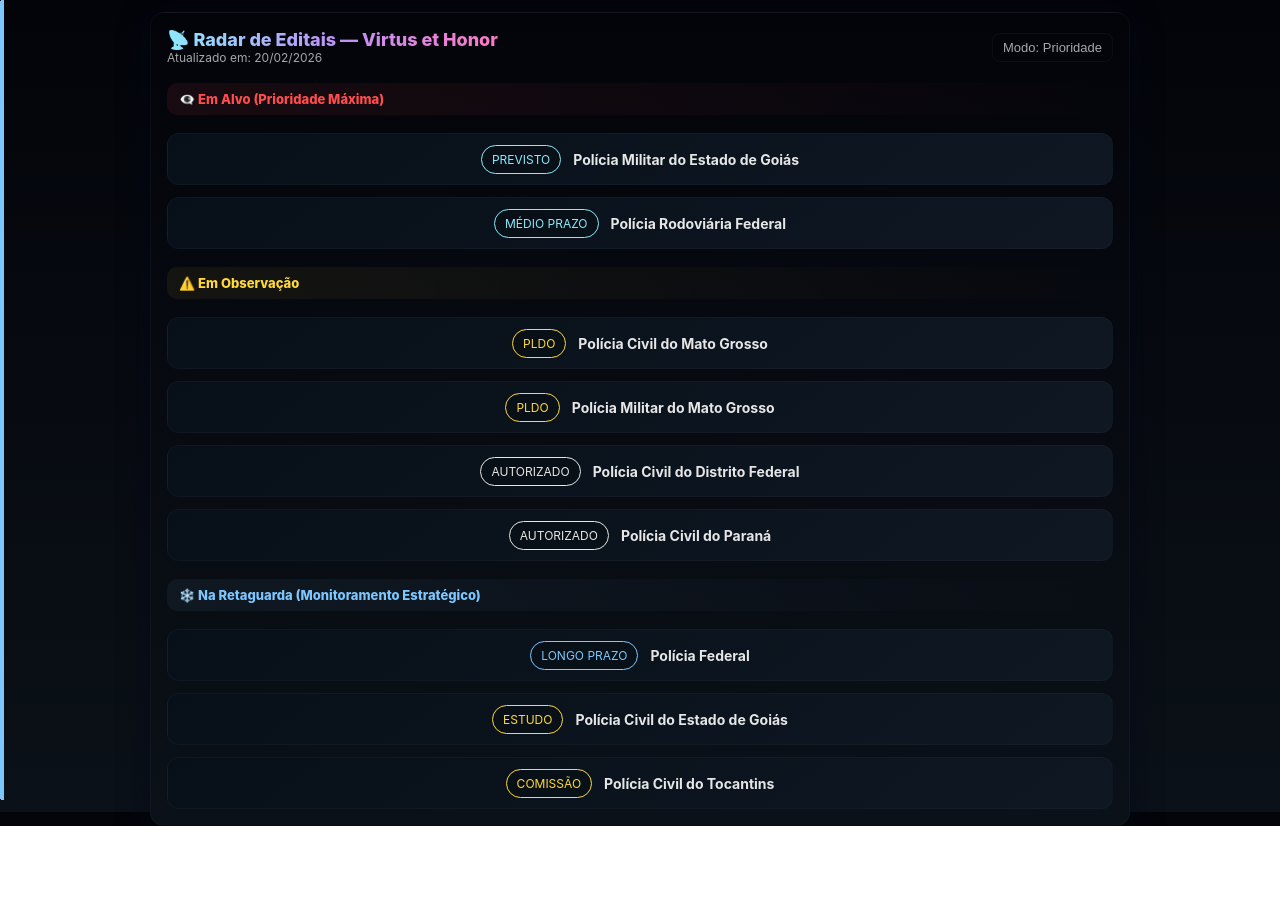
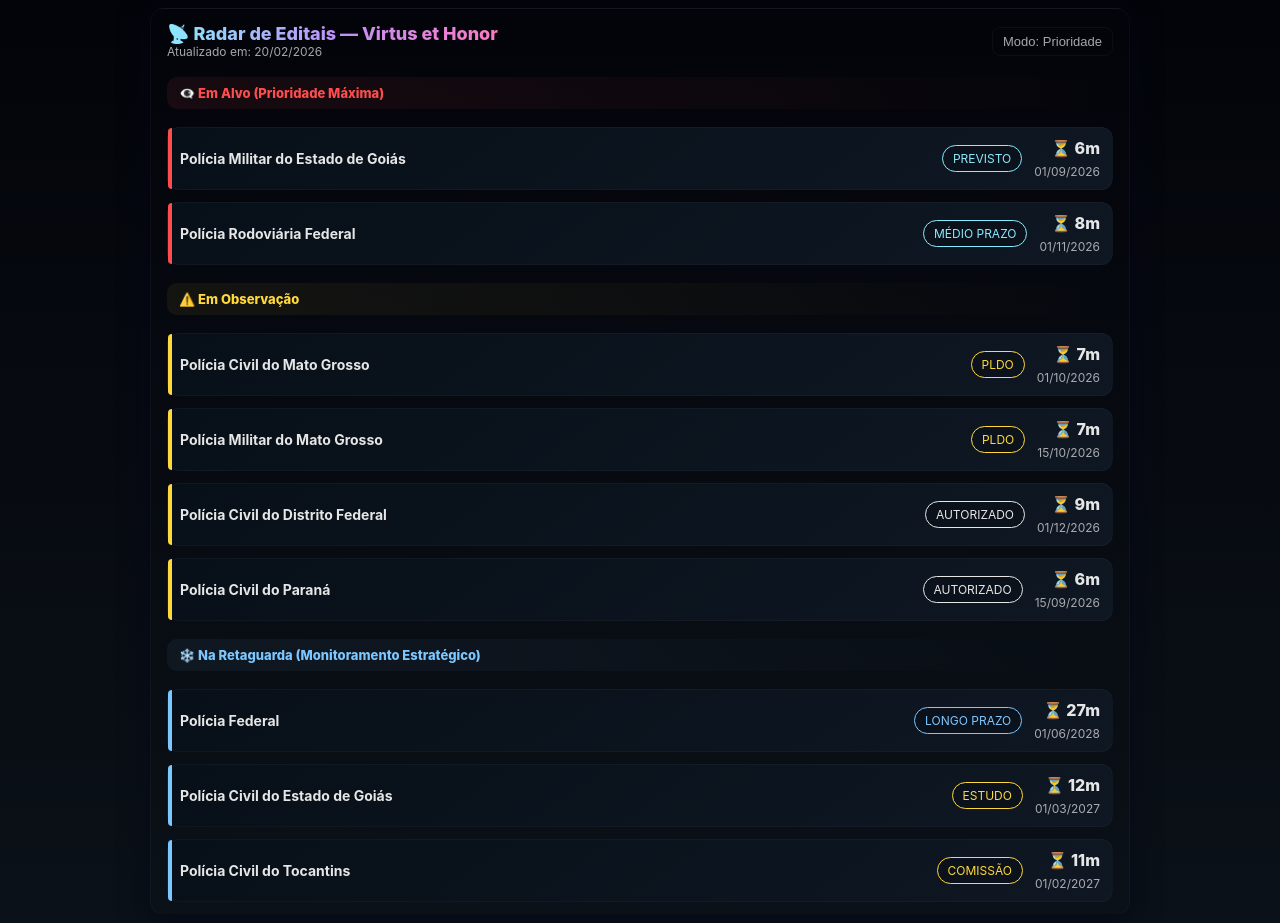
Before and after one commit to Fernando-NK/Widget-Notion, a plain HTML site: page index.html in a window 1280 px wide. Before the commit the page ends 826 px from the top, so only its background shows below. Drawn offline with Linux system fonts and the light colour scheme.

Commit message:
Update index.html

```diff
--- a/index.html
+++ b/index.html
@@ -24,12 +24,22 @@
   }
 
   *{box-sizing:border-box}
-  html,body{height:100%;margin:0;padding:0;font-family:var(--font-sans);-webkit-font-smoothing:antialiased;background:linear-gradient(180deg,var(--bg-start),var(--bg-end));color:#e6e6e6}
+  /* REMOVED height:100% to avoid embedded footer/scroll artifacts */
+  html,body{
+    margin:0;
+    padding:0;
+    font-family:var(--font-sans);
+    -webkit-font-smoothing:antialiased;
+    background:linear-gradient(180deg,var(--bg-start),var(--bg-end));
+    color:#e6e6e6;
+    overflow-x:hidden;
+  }
   html[data-embed] body{background:transparent}
 
-  /* container */
-  #radarWrap{max-width:var(--max-width);margin:12px auto;padding:0;transition:max-width var(--transition) ease}
-  #radar{background:linear-gradient(180deg,var(--bg-start),var(--bg-end));border:1px solid rgba(255,255,255,.03);padding:16px;border-radius:14px;box-shadow:0 8px 30px rgba(2,6,23,.6)}
+  /* container: slightly reduced top/bottom margin */
+  #radarWrap{max-width:var(--max-width);margin:8px auto;padding:0;transition:max-width var(--transition) ease; overflow:visible;}
+  /* reduced bottom padding to avoid internal extra scroll */
+  #radar{background:linear-gradient(180deg,var(--bg-start),var(--bg-end));border:1px solid rgba(255,255,255,.03);padding:14px 16px 12px 16px;border-radius:14px;box-shadow:0 8px 30px rgba(2,6,23,.6)}
 
   /* header */
   .header{display:flex;align-items:center;justify-content:space-between;gap:12px;margin-bottom:12px}
@@ -47,27 +57,48 @@
   .section-title.obs{background:linear-gradient(90deg, rgba(255,217,59,.06), transparent); color:var(--warn)}
   .section-title.reta{background:linear-gradient(90deg, rgba(124,199,255,.06), transparent); color:var(--info)}
 
-  /* card */
-  .card{width:100%;background:linear-gradient(145deg,#071018,var(--card-bg));border:1px solid rgba(255,255,255,.03);padding:10px 12px;border-radius:12px;cursor:pointer;display:flex;align-items:center;justify-content:space-between;gap:12px;min-height:52px;transition:transform .12s ease,box-shadow .12s ease}
+  /* card: keep compact, full width */
+  .card{width:100%;background:linear-gradient(145deg,#071018,var(--card-bg));border:1px solid rgba(255,255,255,.03);padding:10px 12px;border-radius:12px;cursor:pointer;display:flex;align-items:center;justify-content:space-between;gap:12px;min-height:52px;transition:transform .12s ease,box-shadow .12s ease;position:relative}
   .card:hover{transform:translateY(-3px);box-shadow:0 10px 26px rgba(0,0,0,.6);border-color:rgba(255,255,255,.06)}
   .card::before{content:"";position:absolute;left:0;top:0;bottom:0;width:4px;border-radius:6px 0 0 6px}
   .card.alvo::before{background:var(--danger)} .card.obs::before{background:var(--warn)} .card.reta::before{background:var(--info)}
 
-  /* left: pill + title (pill before title) */
-  .card-left{display:flex;align-items:center;gap:12px;flex:1;justify-content:center}
-  .pill{font-size:12px;padding:6px 10px;border-radius:999px;background:var(--pill-bg);border:1px solid rgba(255,255,255,.04);white-space:nowrap}
+  /* LEFT: title aligned left, start position same across cards */
+  .card-left{
+    display:flex;
+    align-items:center;
+    flex:1;
+    justify-content:flex-start; /* changed: left aligned */
+    gap:12px;
+  }
+  .title-card{
+    font-weight:700;
+    font-size:14px;
+    text-align:left; /* changed: left */
+    white-space:nowrap; /* keep titles aligned in a single line */
+    overflow:hidden;
+    text-overflow:ellipsis;
+  }
+
+  /* RIGHT: pill aligned fully right, countdown below if shown */
+  .card-right{
+    display:flex;
+    align-items:center;
+    gap:12px;
+    justify-content:flex-end; /* changed: right aligned */
+    min-width:auto;
+  }
+  .countdown{font-weight:800;font-size:16px}
+  .date-small{font-size:12px;color:var(--muted);margin-top:6px}
+
+  /* pill small adjustments */
+  .pill{font-size:12px;padding:5px 10px;border-radius:999px;background:var(--pill-bg);border:1px solid rgba(255,255,255,.04);white-space:nowrap}
   .pill.previsto{color:var(--accent-1);border-color:var(--accent-1)}
   .pill.pldo{color:var(--warn);border-color:var(--warn)}
   .pill.autorizado{color:var(--success);border-color:var(--success)}
   .pill.longo{color:var(--info);border-color:var(--info)}
-  .title-card{font-weight:700;font-size:14px;text-align:center}
 
-  /* right area: time (used in proximidade) */
-  .card-right{text-align:right;min-width:96px}
-  .countdown{font-weight:800;font-size:16px}
-  .date-small{font-size:12px;color:var(--muted);margin-top:6px}
-
-  /* modal */
+  /* modal (unchanged structurally) */
   #modal{position:fixed;inset:0;display:none;align-items:center;justify-content:center;background:linear-gradient(rgba(0,0,0,.55), rgba(0,0,0,.72));z-index:9999}
   #modal.open{display:flex}
   #modalBox{background:linear-gradient(180deg,#071018,#0b131a);border-radius:14px;padding:20px;border:1px solid rgba(255,255,255,.04);width:min(920px,94%);max-height:86vh;overflow:auto;position:relative;box-shadow:0 20px 60px rgba(0,0,0,.6)}
@@ -82,7 +113,11 @@
     #modalBox{width:96%;padding:16px}
     .card-left{gap:8px}
     .card-right{min-width:72px}
+    .title-card{font-size:13px}
   }
+
+  /* hide platform scrollbars (helps when embedded in Notion) */
+  body::-webkit-scrollbar{display:none}
 </style>
 </head>
 <body>
@@ -263,15 +298,17 @@
   el.setAttribute('tabindex','0');
   el.dataset.key = c.key;
 
-  // pill on left, title centered, date/countdown on right (used in proximity)
+  // LEFT: title (left), RIGHT: pill + countdown (right)
   el.innerHTML = `
     <div class="card-left" aria-hidden="true">
-      <div class="pill ${pillClass(c.tag)}">${c.tag}</div>
       <div class="title-card">${c.titulo}</div>
     </div>
     <div class="card-right" aria-hidden="true">
-      <div class="countdown">⏳ ${tempoRestanteISO(c.data)}</div>
-      <div class="date-small">${formatDate(c.data)}</div>
+      <div class="pill ${pillClass(c.tag)}">${c.tag}</div>
+      <div style="display:flex;flex-direction:column;align-items:flex-end">
+        <div class="countdown">⏳ ${tempoRestanteISO(c.data)}</div>
+        <div class="date-small">${formatDate(c.data)}</div>
+      </div>
     </div>
   `;
 
@@ -291,7 +328,6 @@
     const sec = document.createElement('div');
     sec.className = `section-title ${g.id}`;
     sec.textContent = g.titulo;
-    // color class (alvo/obs/reta) applied via CSS class names above
     grid.appendChild(sec);
 
     const itens = concursos.filter(c=>c.grupo===g.id);
@@ -303,9 +339,9 @@
     } else {
       for(const c of itens){
         const card = createCard(c);
-        // In "Prioridade" mode we hide the right area (countdown) visually to keep cards compact.
+        // hide countdown/right in Prioridade to keep compact (still available in DOM)
         const right = card.querySelector('.card-right');
-        if(right) right.style.display = 'none';
+        if(right) right.style.display = 'flex'; // keep shown but compact; you asked title left and pill right
         grid.appendChild(card);
       }
     }
@@ -315,7 +351,6 @@
 /* Renders time-ordered (Proximidade) */
 function renderTime(){
   clearGrid();
-  // sort by date ascending (closest first)
   const items = [...concursos].sort((a,b)=> {
     const A = parseDateISO(a.data) || 1e18;
     const B = parseDateISO(b.data) || 1e18;
@@ -323,9 +358,8 @@
   });
   for(const c of items){
     const card = createCard(c);
-    // in time mode show the right area (countdown) prominently
     const right = card.querySelector('.card-right');
-    if(right) right.style.display = 'block';
+    if(right) right.style.display = 'flex';
     grid.appendChild(card);
   }
 }
@@ -342,7 +376,6 @@
   if(!data) return;
   lastFocused = document.activeElement;
 
-  // build modal HTML: title + full description (from data.full), optionally add metadata
   modalContent.innerHTML = `
     <h3>${data.titulo}</h3>
     <div style="color:var(--muted);font-size:13px;margin-bottom:8px">
@@ -352,26 +385,21 @@
     <div>${data.full}</div>
   `;
 
-  // open
   modal.classList.add('open');
   modal.setAttribute('aria-hidden','false');
 
-  // focus management
   setTimeout(()=> {
     modalClose.focus();
     modalBox.scrollTop = 0;
   }, 80);
 }
 
-/* close modal */
 function closeModal(){
   modal.classList.remove('open');
   modal.setAttribute('aria-hidden','true');
-  // restore focus
   try{ if(lastFocused && typeof lastFocused.focus === 'function') lastFocused.focus(); }catch(e){}
 }
 
-/* close modal when clicking overlay */
 modal.addEventListener('click', (e)=>{
   if(e.target === modal) closeModal();
 });
```
